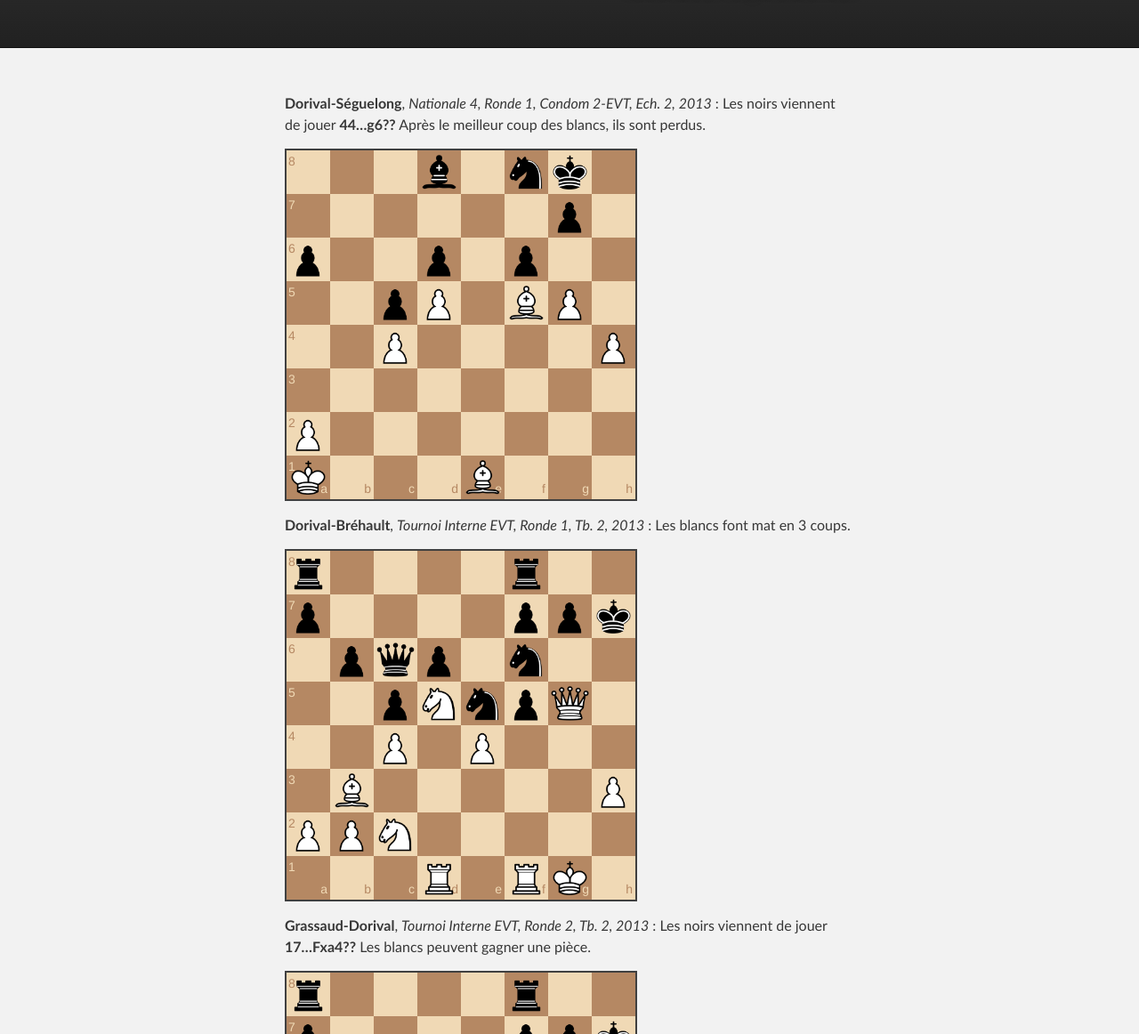
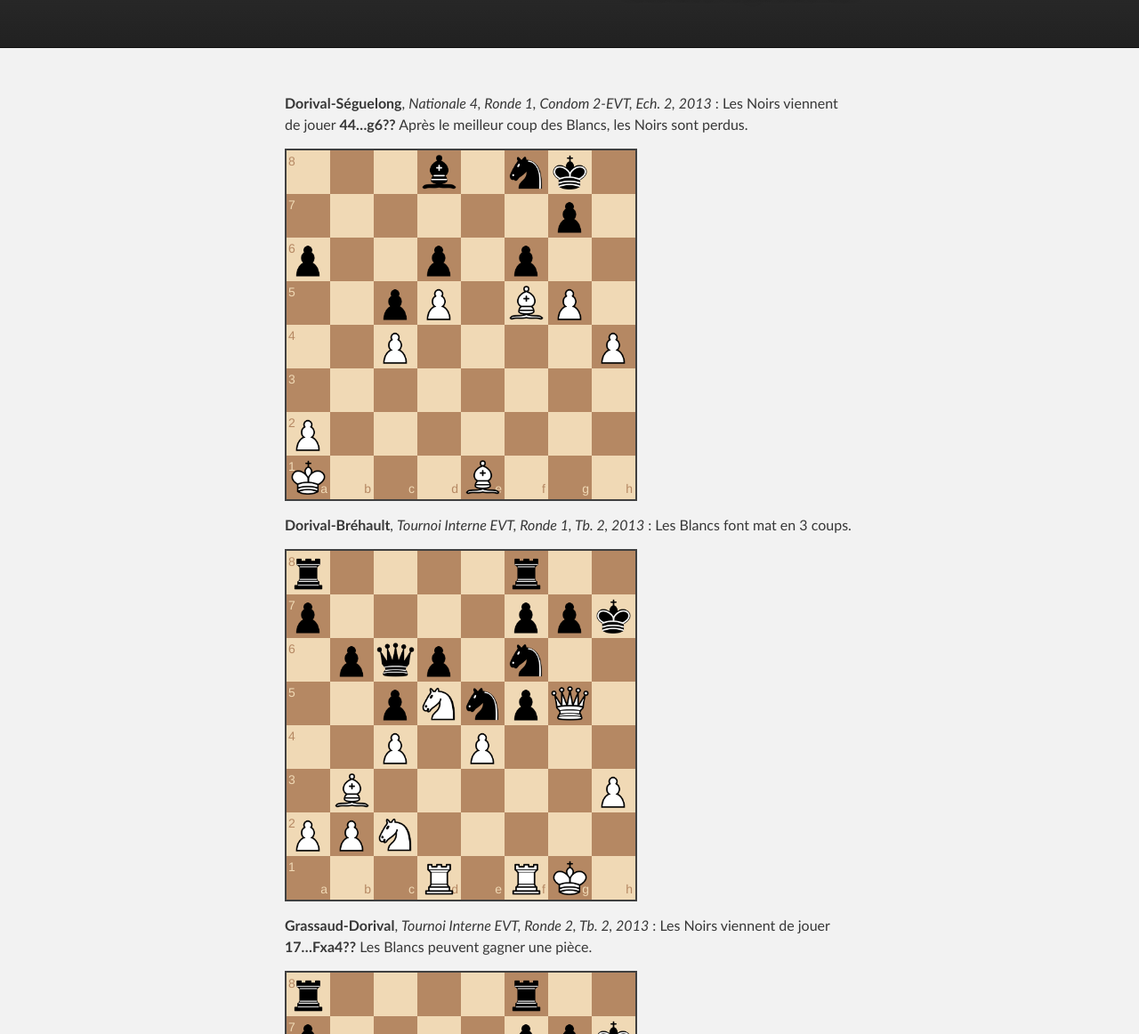
Before and after one commit to echiquier-villeneuve-tolosane/echiquier-villeneuve-tolosane.github.io, a Jekyll site: the page built from exercices.md, in a window 1280 px wide. Shown: the part 141-1303 px from the top of the page at 89% size. Built offline with Jekyll 4.4.1, drawn with Linux system fonts in a browser that asks for light colours; nearby versions of some CDN libraries.

Commit message:
Updated exercices.md

```diff
--- a/exercices.md
+++ b/exercices.md
@@ -5,15 +5,15 @@ root: .
 title: Exercices et problèmes
 ---
 
-**Dorival-Séguelong**, _Nationale 4, Ronde 1, Condom 2-EVT, Ech. 2, 2013_ : Les noirs viennent de jouer **44...g6??** Après le meilleur coup des blancs, ils sont perdus.
+**Dorival-Séguelong**, _Nationale 4, Ronde 1, Condom 2-EVT, Ech. 2, 2013_ : Les Noirs viennent de jouer **44...g6??** Après le meilleur coup des Blancs, les Noirs sont perdus.
 
 `3b1nk1/6p1/p2p1p2/2pP1BP1/2P4P/8/P7/K3B3 w - - 0 44`
 
-**Dorival-Bréhault**, _Tournoi Interne EVT, Ronde 1, Tb. 2, 2013_ : Les blancs font mat en 3 coups.
+**Dorival-Bréhault**, _Tournoi Interne EVT, Ronde 1, Tb. 2, 2013_ : Les Blancs font mat en 3 coups.
 
 `r4r2/p4ppk/1pqp1n2/2pNnpQ1/2P1P3/1B5P/PPN5/3R1RK1 w - - 1 26`
 
-**Grassaud-Dorival**, _Tournoi Interne EVT, Ronde 2, Tb. 2, 2013_ : Les noirs viennent de jouer **17...Fxa4??** Les blancs peuvent gagner une pièce.
+**Grassaud-Dorival**, _Tournoi Interne EVT, Ronde 2, Tb. 2, 2013_ : Les Noirs viennent de jouer **17...Fxa4??** Les Blancs peuvent gagner une pièce.
 
 `r4r2/p4ppk/1pqp1n2/2pNnpQ1/2P1P3/1B5P/PPN5/3R1RK1 w - - 1 26`
 
```
